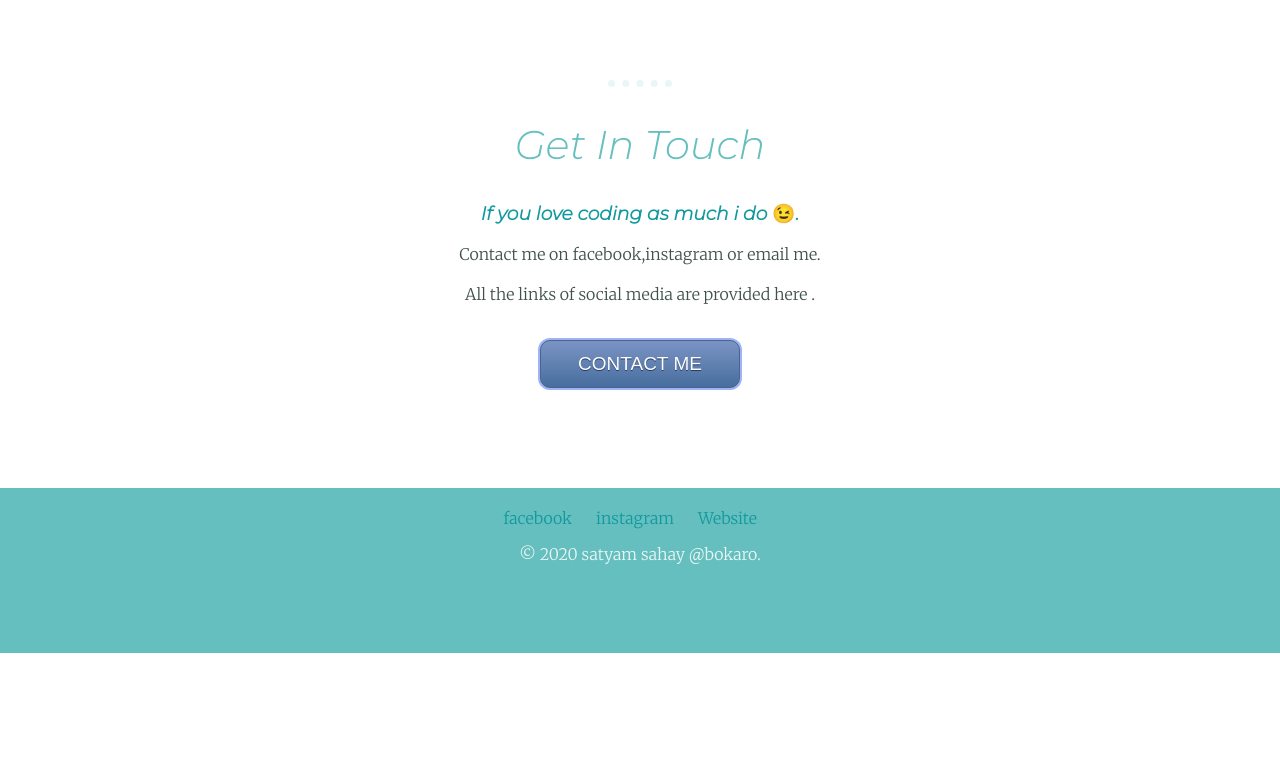
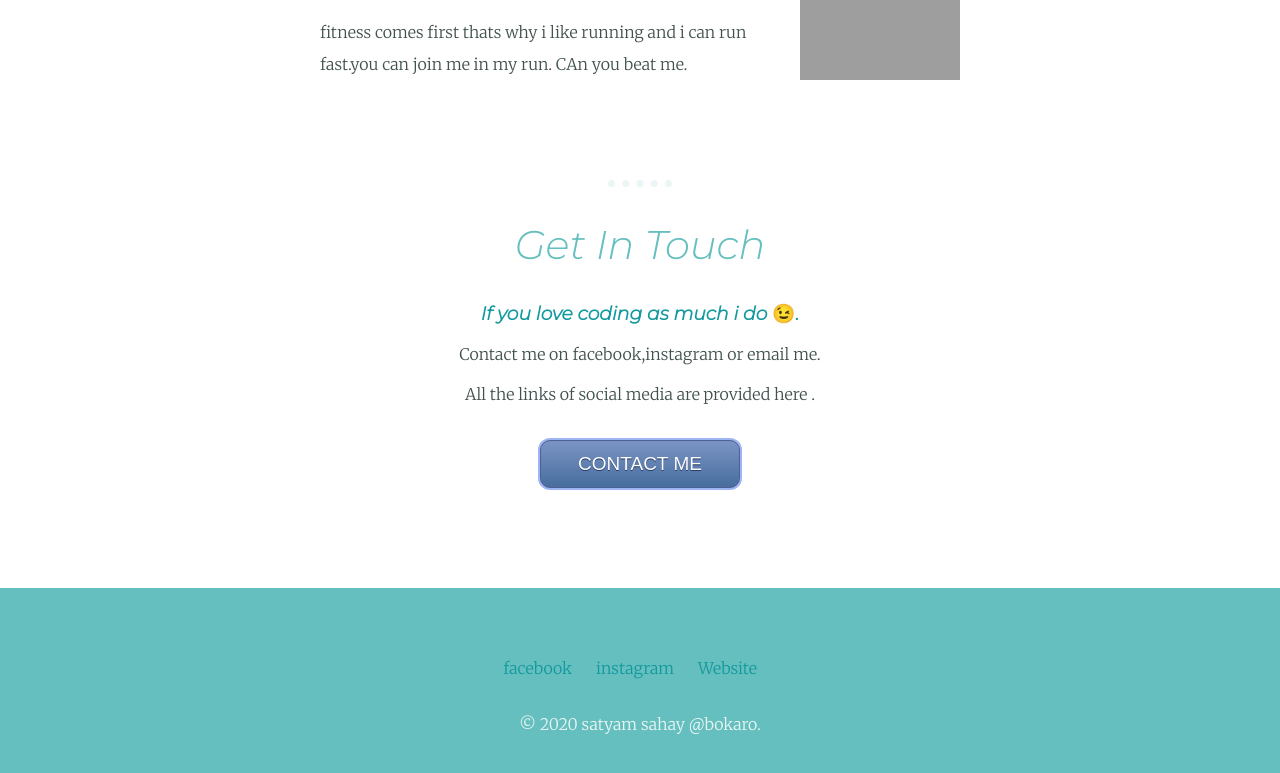
Before and after one commit to satyamsahay-pubg/learning, a plain HTML site: page index.html in a window 1280 px wide. Shown: the part 1657-2430 px from the top of the page. Before the commit the page ends 2310 px from the top, so only its background shows below. Drawn offline with Linux system fonts and the light colour scheme; grey boxes are pictures that could not be loaded.

Commit message:
Update mystyles.css

```diff
--- a/css/mystyles.css
+++ b/css/mystyles.css
@@ -53,13 +53,12 @@ hr{
   top:100px;
 }
 .middle-container{
+	margin:100px auto;
 
 }
 .bottom-container{
-  margin-top:100px;
   background-color:#66BFBF;
-  height:165px;
-  width:100%;
+  padding:50px 0 20px;
 
 }
 .profile-pic{
@@ -93,6 +92,7 @@ a:hover{
 }
 .copyright{
   color:#EAF6F6;
+  padding:20px 0;
 }
 .myButton {
 	box-shadow: 0px 0px 0px 2px #9fb4f2;
```
